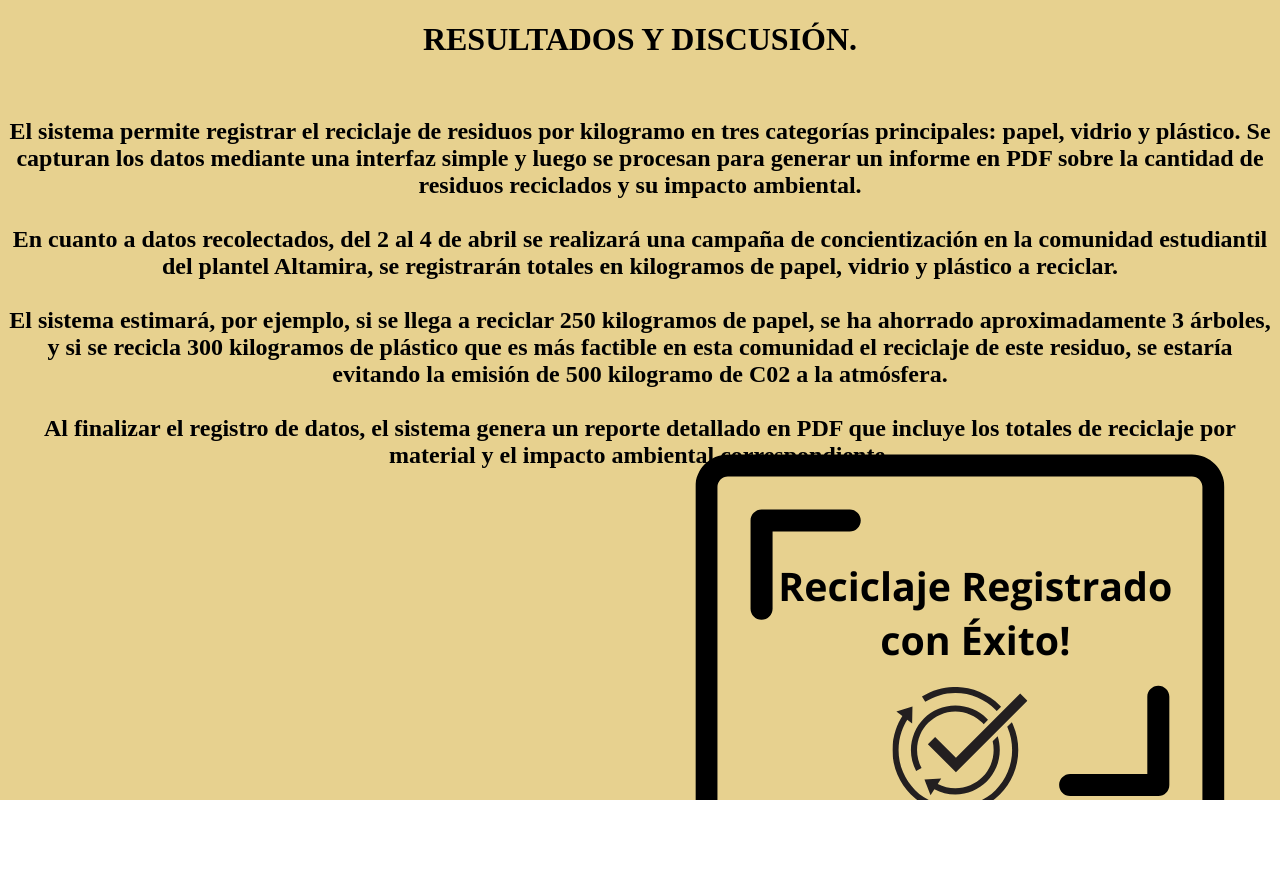
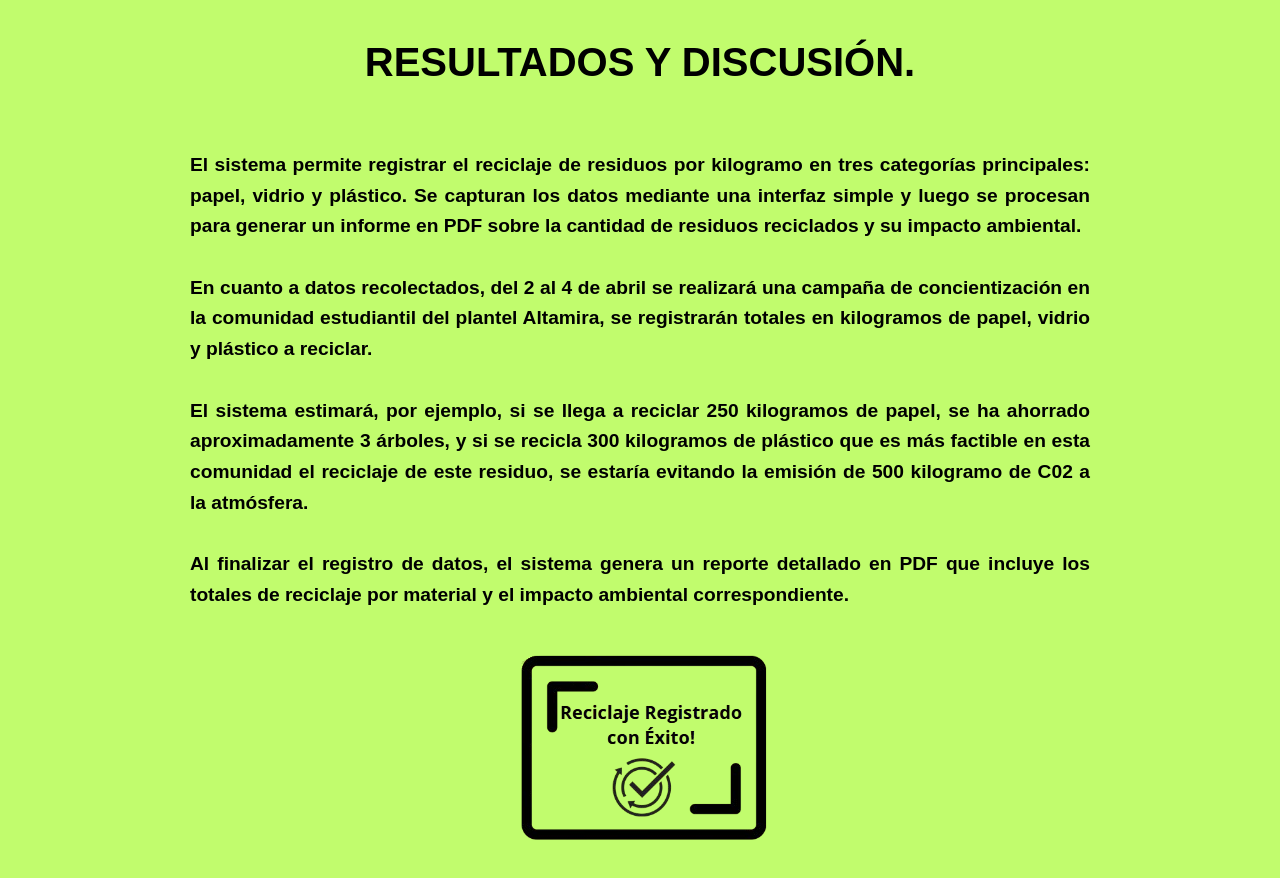
Before and after one commit to FernandoAmiel/Reciclando-con-Python, a plain HTML site: page Resultados y Discusión.html in a window 1280 px wide. Before the commit the page ends 800 px from the top, so only its background shows below. Drawn offline with Linux system fonts and the light colour scheme.

Commit message:
Update Resultados y Discusión.html

```diff
--- a/Resultados y Discusión.html
+++ b/Resultados y Discusión.html
@@ -8,10 +8,48 @@
  justificado {
  	text-align: justify;
  }
+    body {
+      margin: 0;
+      padding: 20px;
+      font-family: Arial, sans-serif;
+      background-color: #c1fc6d;
+      color: black;
+    }
+
+    h1 {
+      text-align: center;
+      margin-top: 20px;
+      font-size: 2.5rem;
+    }
+
+    h2 {
+      text-align: justify;
+      max-width: 900px;
+      margin: 20px auto;
+      font-size: 1.2rem;
+      line-height: 1.6;
+    }
+
+    @media (max-width: 768px) {
+      h1 {
+        font-size: 2rem;
+      }
+
+      h2 {
+        font-size: 1rem;
+        padding: 10px;
+      }
+    }
+
+    .imagen-centrada {
+      display: block;
+      margin: 20px auto;
+      max-width: 100%;
+      height: auto;
+    }
 </style>
 </head>
 <body>
-	 <body background="Fondo Resultados.png">
 <center><h1> RESULTADOS Y DISCUSIÓN.</h1></center>
 <br>
 <center><h2>El sistema permite registrar el reciclaje de residuos por kilogramo en tres categorías
@@ -31,3 +69,5 @@ kilogramo de C02 a la atmósfera.
 <br></br>
 Al finalizar el registro de datos, el sistema genera un reporte detallado en PDF que incluye
 los totales de reciclaje por material y el impacto ambiental correspondiente.</h2></center>
+
+<img src="Registro.png" class="imagen-centrada">
```
